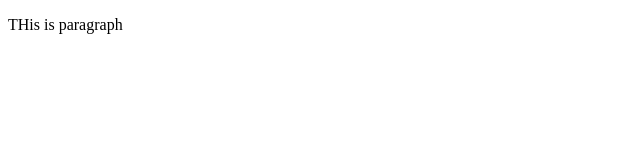
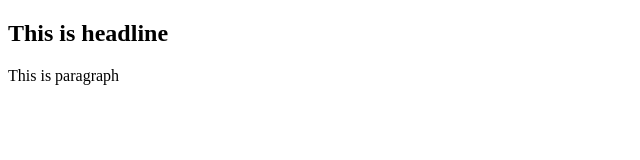
Before and after one commit to NadirBaloch/test-web, a plain HTML site: page index.html in a window 1280 px wide. Shown: the whole page, without its empty margins (0-640 px from the left). Drawn offline with Linux system fonts and the light colour scheme.

Commit message:
second commit

```diff
--- a/index.html
+++ b/index.html
@@ -3,6 +3,7 @@
     THis is title
 </title>
 <body>
-    <p>THis is paragraph</p>
+    <h2>This is headline</h2>
+    <p>This is paragraph</p>
 </body>
 </html>
```
Also changed, not shown: about.html (added).
